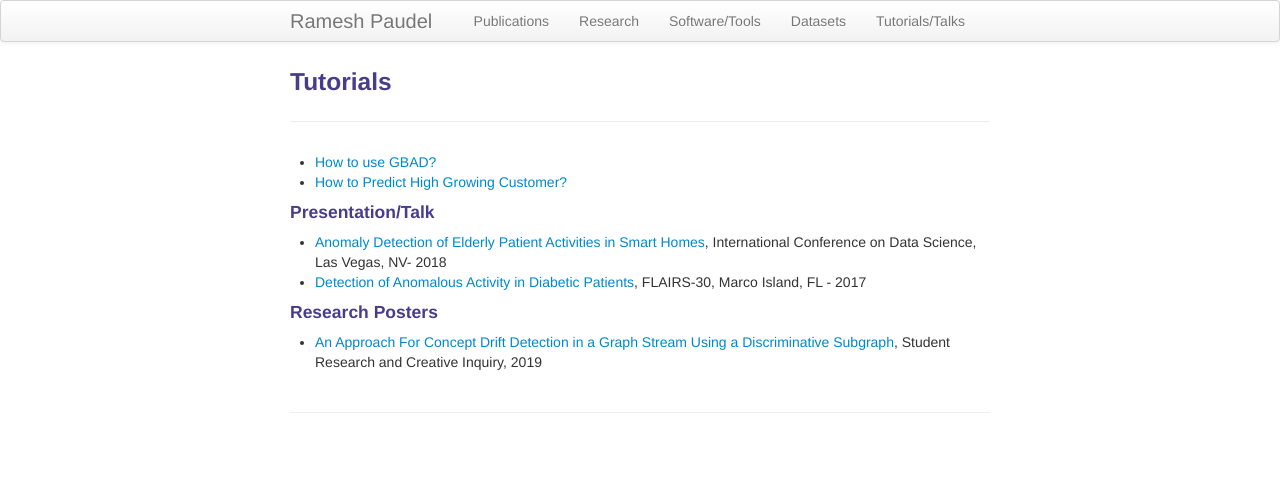
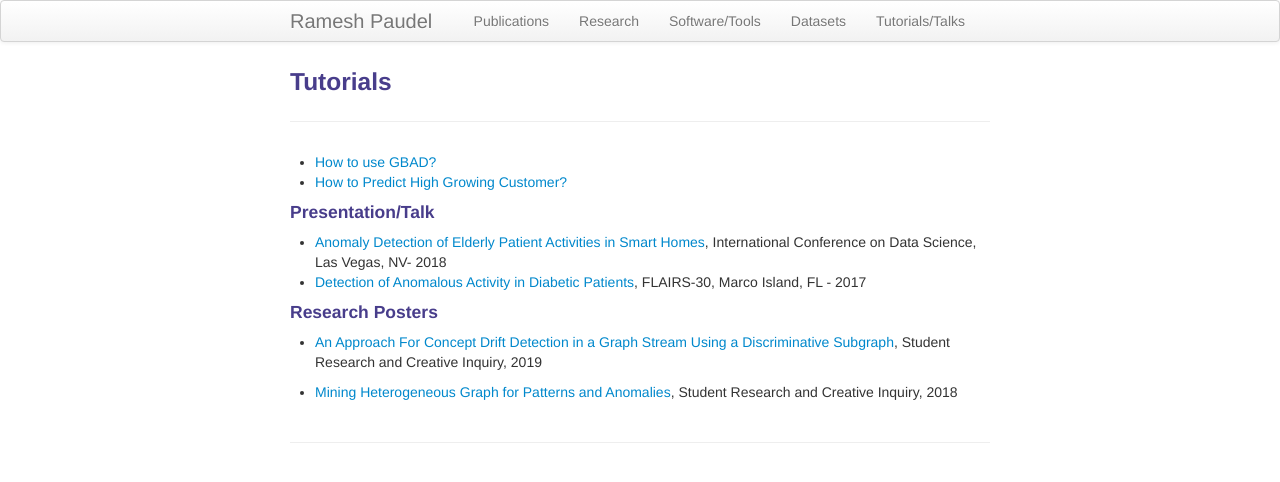
Before and after one commit to rpaudel42/rpaudel42.github.io, a Jekyll site: the page built from pages/tutorial.md, in a window 1280 px wide. Shown: the top 482 px of the page. Built offline with Jekyll 4.4.1, drawn with Linux system fonts in a browser that asks for light colours.

Commit message:
Update tutorial.md

```diff
--- a/pages/tutorial.md
+++ b/pages/tutorial.md
@@ -16,3 +16,6 @@ description: Tutorial Related to Graphs
 
 - [An Approach For Concept Drift Detection in a Graph Stream
 Using a Discriminative Subgraph](/assets/Paudel-Poster-Research-Day.pdf), Student Research and Creative Inquiry, 2019
+
+- [Mining Heterogeneous Graph for Patterns and
+Anomalies](/assets/heterogenous-graph.pdf), Student Research and Creative Inquiry, 2018
```
